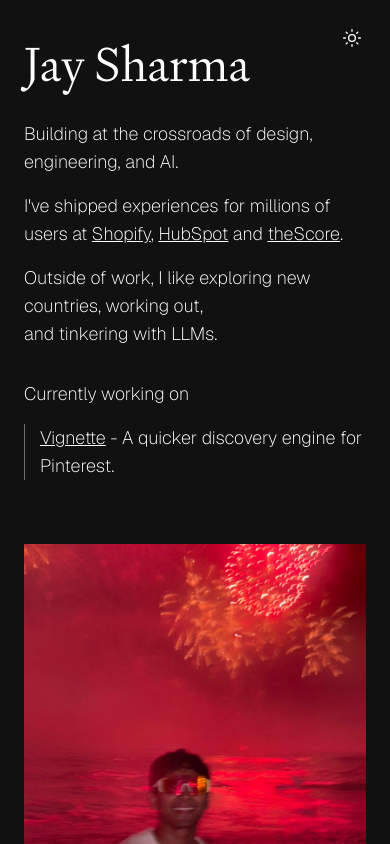
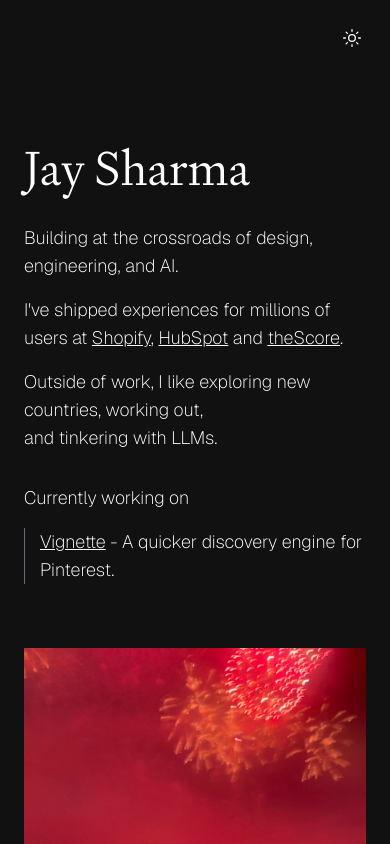
Before and after one commit to jayshharma/personal-site, a React (Vite) app: page / in a window 390 px wide. Shown: the top 844 px of the page. Built offline with nearby package versions, Linux system fonts and the light colour scheme.

Commit message:
Increase mobile top spacing for hero content

```diff
--- a/src/app/App.tsx
+++ b/src/app/App.tsx
@@ -70,7 +70,7 @@ export default function App() {
           />
         )}
       </button>
-      <div className="container mx-auto flex min-h-[100dvh] w-full flex-col justify-center px-6 pt-10 pb-4 sm:pt-12 sm:pb-6">
+      <div className="container mx-auto flex min-h-[100dvh] w-full flex-col justify-start px-6 pt-36 pb-10 sm:pt-40 sm:pb-12 lg:justify-center lg:pt-12 lg:pb-6">
         <div className="relative mx-auto flex max-w-7xl flex-col items-start justify-start gap-16 lg:flex-row lg:gap-40">
           {/* Content Section */}
           <div className="flex w-full flex-col justify-between lg:min-h-[433px] lg:max-w-xl">
```
